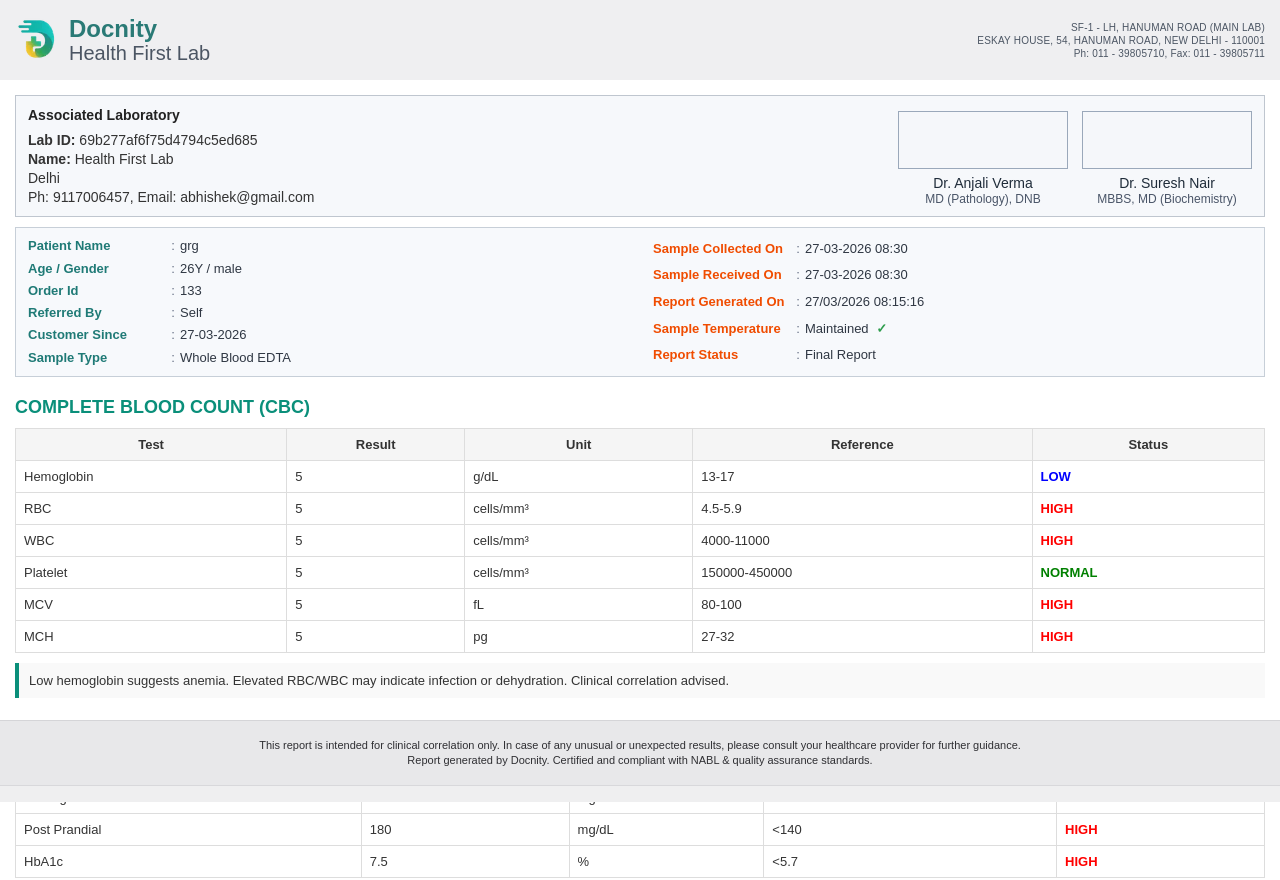
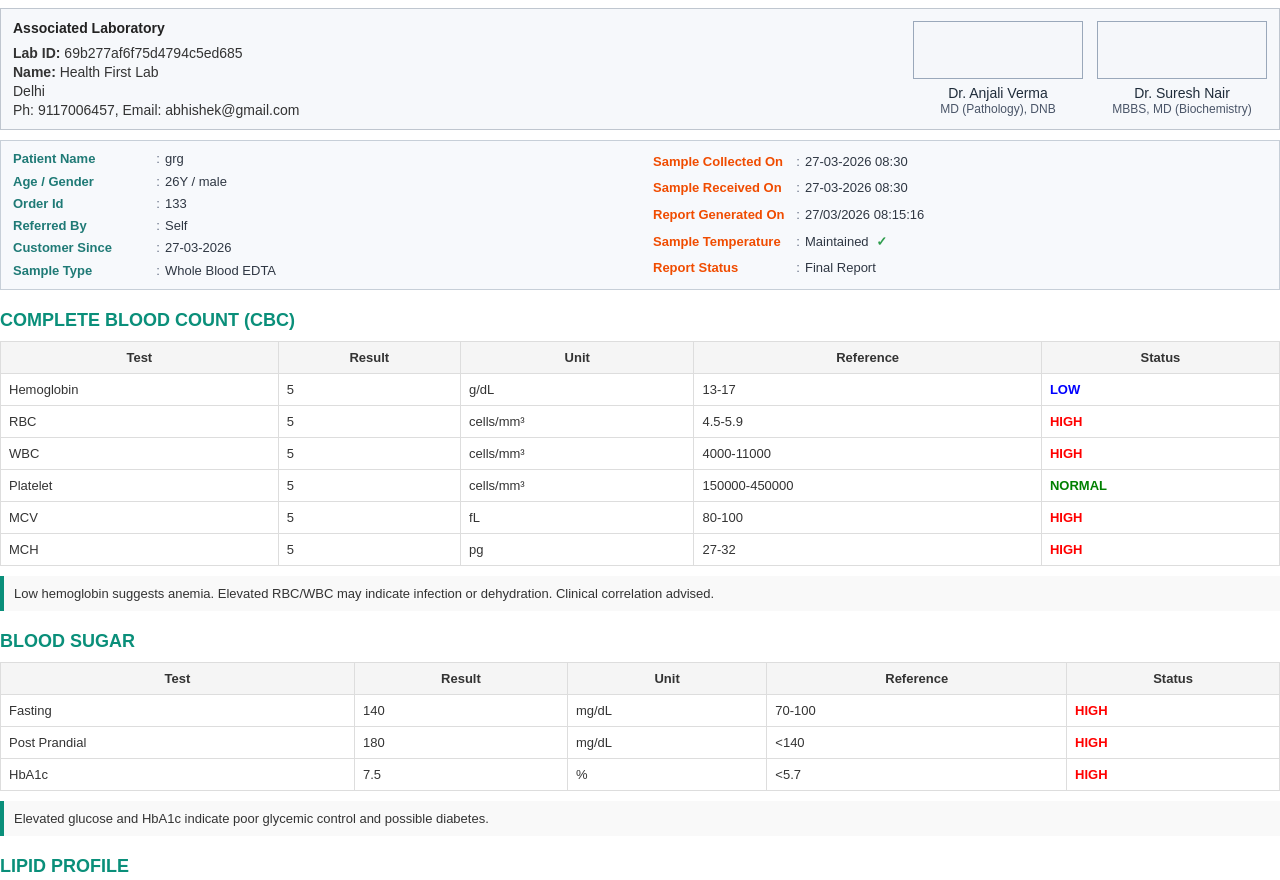
Before and after one commit to krroushan/pdf, a website: page index.html in a window 1280 px wide. Shown: the top 880 px of the page. Drawn offline with Linux system fonts and the light colour scheme.

Commit message:
Add header and footer templates to PDF generation; refactor HTML structure

```diff
--- a/index.html
+++ b/index.html
@@ -9,7 +9,6 @@
 /* PAGE */
 @page {
   size: A4;
-  margin: 0;
 }
 
 body {
@@ -18,112 +17,23 @@ body {
   color: #333;
 }
 
-/* HEADER */
-header {
-  position: fixed;
-  top: 0;
-  left: 0;
-  right: 0;
-  height: 80px;
-  padding: 4px 15px;
-  box-sizing: border-box;
-  background: #efeff1;
-}
-
-.header-top {
-  display: flex;
-  align-items: center;
-  justify-content: space-between;
-  gap: 16px;
-  height: 100%;
-}
-
-.brand {
-  display: flex;
-  align-items: center;
-  gap: 10px;
-}
-
-.logo-img {
-  width: 44px;
-  height: 44px;
-  object-fit: contain;
-}
-
-.brand-name {
-  font-size: 24px;
-  font-weight: bold;
-  color: #2a7a76;
-  line-height: 1.05;
-}
-
-.brand-subtitle {
-  margin-top: 2px;
-  font-size: 20px;
-  color: #4b5563;
-  line-height: 1.05;
-}
-
-.lab-contact {
-  text-align: right;
-  color: #4b5563;
-  font-size: 10px;
-  line-height: 1.3;
-  letter-spacing: 0.2px;
-}
-
-/* FOOTER */
-footer {
-  position: fixed;
-  bottom: 0;
-  left: 0;
-  right: 0;
-  height: 80px;
-  box-sizing: border-box;
-  background: #e8e8ea;
-  border-top: 1px solid #d5d5d8;
-}
-
-.footer-main {
-  height: 64px;
-  display: flex;
-  flex-direction: column;
-  align-items: center;
-  justify-content: center;
-  text-align: center;
-  color: #2f2f33;
-  font-size: 11px;
-  line-height: 1.35;
-  padding: 6px 10px; /* top right bottom left */
-  box-sizing: border-box;
-}
-
-.footer-page {
-  /* Chrome Print-to-PDF does not reliably resolve counter(page/pages) in fixed body footers. */
-  height: 16px;
-  display: flex;
-  align-items: center;
-  justify-content: center;
-  background: #efeff0;
-  border-top: 1px solid #d8d8db;
-  color: #2f2f33;
-  font-size: 10px;
-}
-
 /* SECTION */
 .content {
-  margin: 80px 15px 80px 15px; /* top right bottom left: keep clear of fixed header/footer */
+  margin: 0;
 }
 
 .section {
   margin-top: 20px;
   page-break-inside: avoid;
+  break-inside: avoid-page;
 }
 
 .title {
   font-size: 18px;
   font-weight: bold;
   color: #0a8f7a;
+  page-break-after: avoid;
+  break-after: avoid-page;
 }
 
 /* TABLE */
@@ -132,6 +42,8 @@ table {
   border-collapse: collapse;
   margin-top: 10px;
   font-size: 13px;
+  page-break-before: avoid;
+  break-inside: auto;
 }
 
 thead {
@@ -141,6 +53,10 @@ thead {
 th, td {
   border: 1px solid #ddd;
   padding: 8px;
+}
+
+tr {
+  break-inside: avoid;
 }
 
 th {
@@ -163,7 +79,7 @@ th {
 
 /* LAB SUMMARY PANEL */
 .lab-summary {
-  margin: 95px 0 10px 0; /* top right bottom left */
+  margin: 8px 0 10px 0;
   border: 1px solid #bfc6cf;
   background: #f6f8fb;
   padding: 10px 12px;
@@ -172,7 +88,7 @@ th {
 .lab-summary-row {
   display: flex;
   justify-content: space-between;
-  align-items: flex-end;
+  align-items: flex-start;
   gap: 16px;
 }
 
@@ -201,6 +117,7 @@ th {
 .signatories {
   display: flex;
   gap: 14px;
+  margin-top: 2px;
 }
 
 .sign-card {
@@ -285,31 +202,6 @@ th {
 </head>
 
 <body>
-
-<header>
-  <div class="header-top">
-    <div class="brand">
-      <img src="svglogo.webp" alt="Docnity logo" class="logo-img">
-      <div>
-        <div class="brand-name">Docnity</div>
-        <div class="brand-subtitle">Health First Lab</div>
-      </div>
-    </div>
-    <div class="lab-contact">
-      SF-1 - LH, HANUMAN ROAD (MAIN LAB)<br>
-      ESKAY HOUSE, 54, HANUMAN ROAD, NEW DELHI - 110001<br>
-      Ph: 011 - 39805710, Fax: 011 - 39805711
-    </div>
-  </div>
-</header>
-
-<footer>
-  <div class="footer-main">
-    <div>This report is intended for clinical correlation only. In case of any unusual or unexpected results, please consult your healthcare provider for further guidance.</div>
-    <div>Report generated by Docnity. Certified and compliant with NABL &amp; quality assurance standards.</div>
-  </div>
-  <div class="footer-page"></div>
-</footer>
 
 <div class="content">
 
```
Also changed, not shown: generate-pdf.js (+48 -11 lines), 1 other file.
